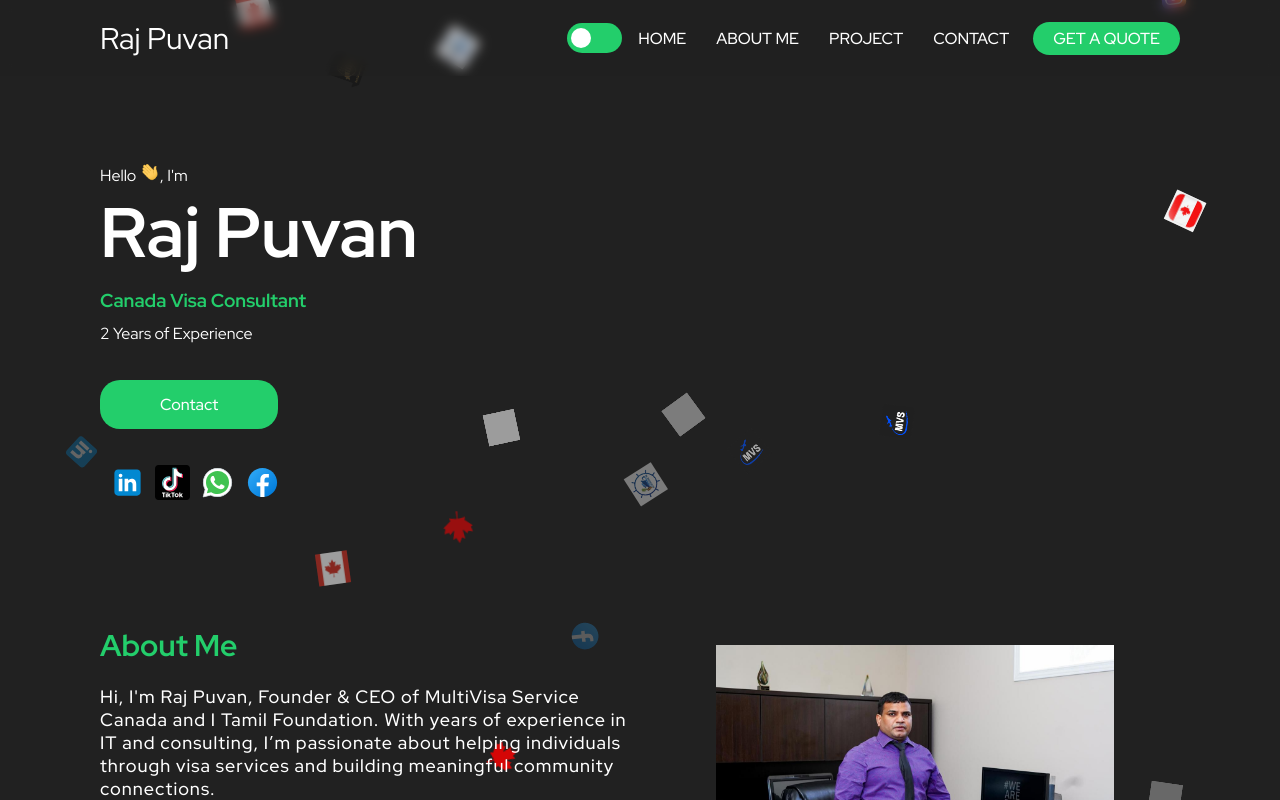
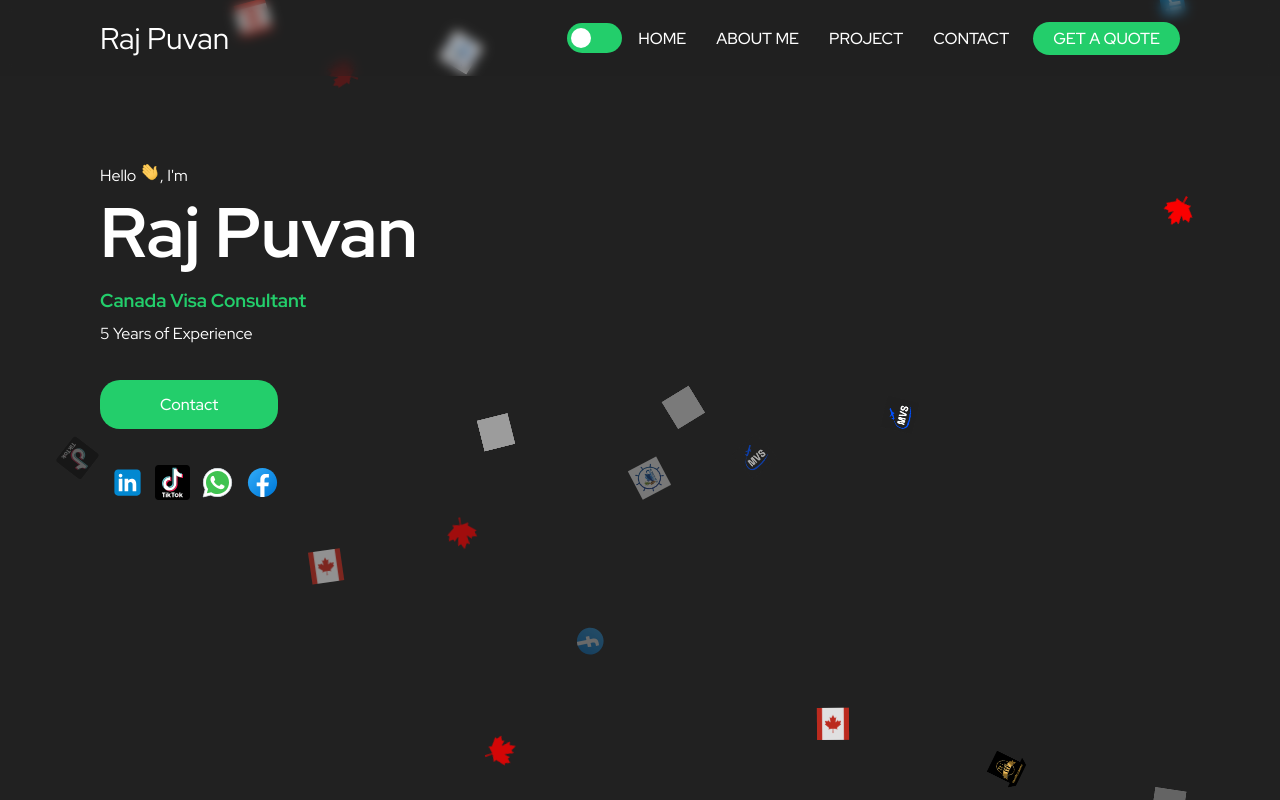
Before and after one commit to SenthInc/RajPuvan, a React (Create React App) app: page / in a window 1280 px wide. Shown: the top 800 px of the page. Built offline with nearby package versions, Linux system fonts and the light colour scheme.

Commit message:
last commit

```diff
--- a/src/components/About/About.tsx
+++ b/src/components/About/About.tsx
@@ -10,7 +10,7 @@ import typescriptIcon from "../../assets/ta.png";
 import vueIcon from "../../assets/flag.png";
 import boostrapIcon from "../../assets/mvs.png";
 import ScrollAnimation from "react-animate-on-scroll";
-import raj from "../../assets/raj.jpg";
+import raj from "../../assets/raj2.jpg";
 
 export function About() {
   return (
--- a/src/components/Footer/Footer.tsx
+++ b/src/components/Footer/Footer.tsx
@@ -1,4 +1,4 @@
-import githubIcon from '../../assets/github.svg'
+import instagram from '../../assets/instagram.svg'
 import tiktokIcon from '../../assets/tiktokIcon.svg'
 import linkedin from '../../assets/linkedin.svg'
 import reactIcon from '../../assets/react-icon.svg'
@@ -12,7 +12,12 @@ export function Footer() {
       <a href="https://multivisaservice.ca" className="logo">
         <span>Raj Puvan</span>
       </a>
+      <div>
+        <p>
+           <span>made with ❤️ by senth vyra </span> <img src={reactIcon} alt="React" />
 
+        </p>
+      </div>
       <div className="social-media">
         <a
         href="https://www.linkedin.com/in/RajPuvan/"
@@ -22,7 +27,7 @@ export function Footer() {
           <img src={linkedin} alt="Linkedin" />
         </a>
         <a
-          href="https://www.facebook.com/Rajh-Puvan/100090187713555/"
+          href="https://www.facebook.com/people/Rajh-Puvan/100090187713555/"
           target="_blank"
           rel="noreferrer"
         >
@@ -40,7 +45,7 @@ export function Footer() {
           target="_blank"
           rel="noreferrer"
         >
-          <img src={facebook} alt="facebook" />
+          <img src={instagram} alt="facebook" />
         </a>
         <a
           href="https://www.tiktok.com/@rajpuvan8/"
--- a/src/components/Hero/Hero.tsx
+++ b/src/components/Hero/Hero.tsx
@@ -5,7 +5,7 @@ import tiktokIcon from '../../assets/tiktokIcon.svg'
 import Hello from '../../assets/Hello.gif'
 import facebook from '../../assets/facebook.svg'
 import linkedin from '../../assets/linkedin.svg'
-import Illustration from "../../assets/mvx2.jpg"
+import Illustration from "../../assets/raj3.jpg"
 import whatsapp from '../../assets/whatsapp.svg'
 import { Container } from "./styles"
 export function Hero() {
@@ -22,7 +22,7 @@ export function Hero() {
           <h3>Canada Visa Consultant</h3>
         </ScrollAnimation>
         <ScrollAnimation animateIn="fadeInUp" delay={0.6 * 1000}>
-          <p className="small-resume">2 Years of Experience</p>
+          <p className="small-resume">5 Years of Experience</p>
         </ScrollAnimation>
         <ScrollAnimation animateIn="fadeInUp" delay={0.8 * 1000}>
           <BrowserRouter>
@@ -52,7 +52,7 @@ export function Hero() {
           <img src={whatsapp} alt="Whatsapp" />
         </a>
         <a
-          href="https://www.facebook.com/Rajh-Puvan/100090187713555/"
+          href="https://www.facebook.com/people/Rajh-Puvan/100090187713555/"
           target="_blank"
           rel="noreferrer"
         >
--- a/src/components/Main/Main.tsx
+++ b/src/components/Main/Main.tsx
@@ -1,20 +1,20 @@
-import Particles from "react-tsparticles"
-import { Container } from "./styles";
-import { Hero } from "../Hero/Hero";
+import Particles from "react-tsparticles";
+import reactIcon from "../../assets/atlantic.png";
+import { default as jsIcon, default as sassIcon } from "../../assets/caa.png";
+import cssIcon from "../../assets/cai.png";
+import wordpress from "../../assets/facebook.svg";
+import vueIcon from "../../assets/flag.png";
+import htmlIcon from "../../assets/instagram.svg";
+import shopify from "../../assets/linkedin.svg";
+import boostrapIcon from "../../assets/mvs.png";
+import nodeIcon from "../../assets/sq.jpg";
+import typescriptIcon from "../../assets/ta.png";
+import Icon from "../../assets/tiktokIcon.svg";
 import { About } from "../About/About";
 import { Contact } from "../Contact/Contact";
+import { Hero } from "../Hero/Hero";
 import { Project } from "../Project/Project";
-import wordpress from "../../assets/facebook.svg";
-import shopify from "../../assets/linkedin.svg";
-import htmlIcon from "../../assets/instagram.svg";
-import cssIcon from "../../assets/cai.png";
-import sassIcon from "../../assets/caa.png";
-import jsIcon from "../../assets/caa.png";
-import nodeIcon from "../../assets/sq.jpg"
-import reactIcon from "../../assets/atlantic.png";
-import typescriptIcon from "../../assets/ta.png";
-import vueIcon from "../../assets/flag.png";
-import boostrapIcon from "../../assets/mvs.png";
+import { Container } from "./styles";
 
 export function Main() {
   return (
@@ -164,6 +164,11 @@ export function Main() {
                   "height": 20
                 },
                 {
+                  "src": Icon,
+                  "width": 20,
+                  "height": 20
+                },
+                {
                   "src": shopify,
                   "width": 20,
                   "height": 20
```
Also changed, not shown: src/assets/raj2.jpg (added), src/assets/raj3.jpg (added).
